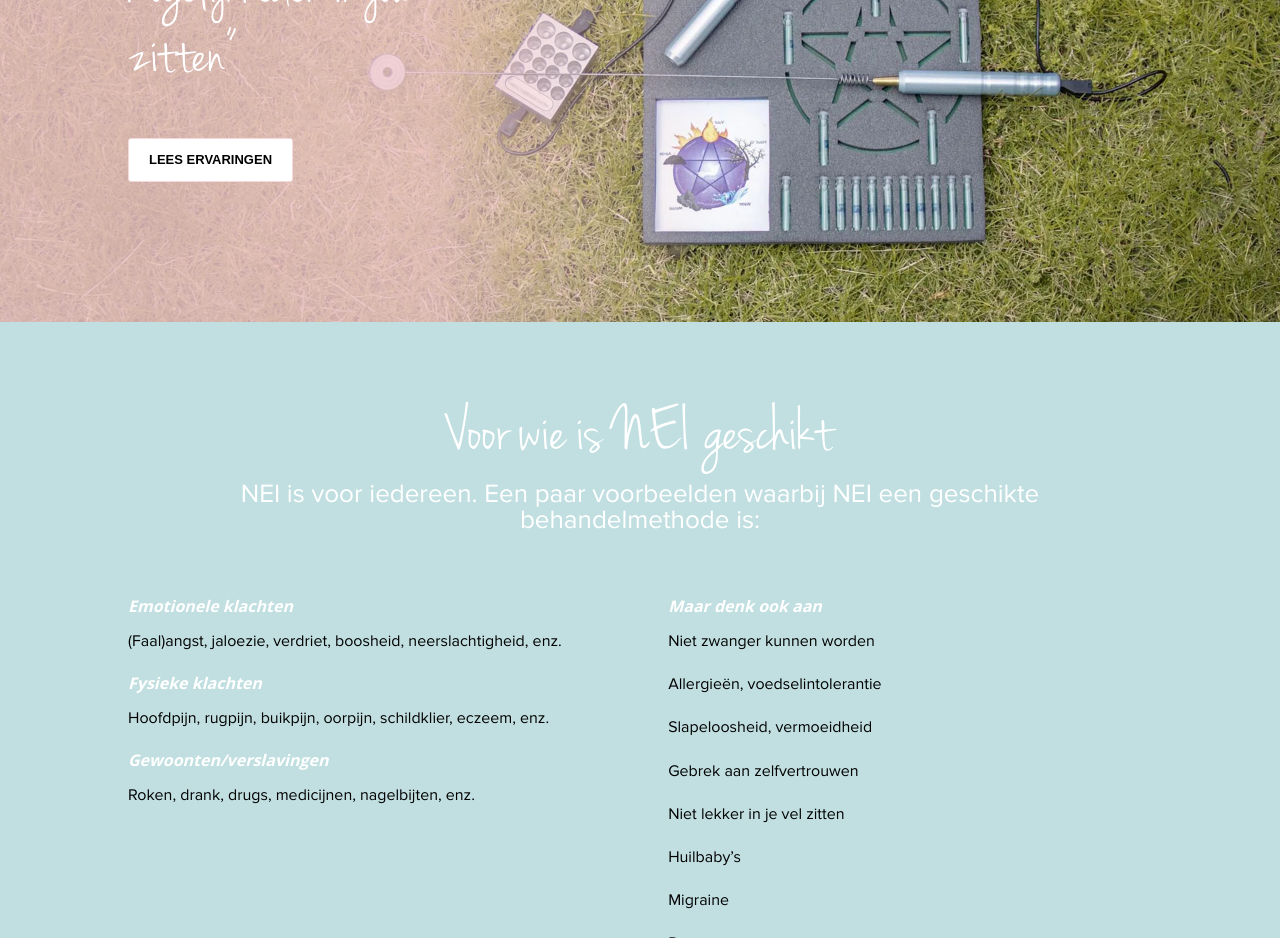
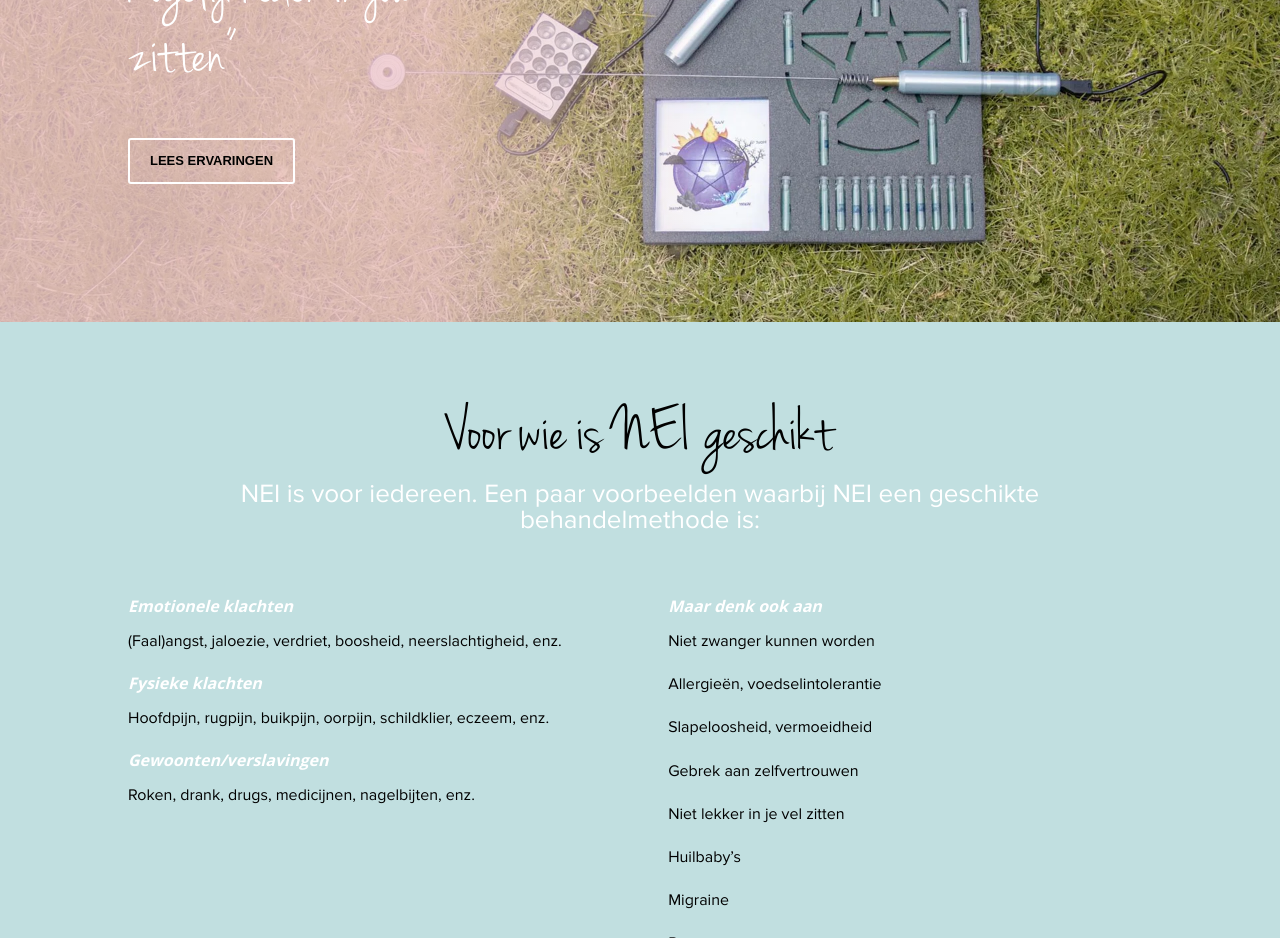
Before and after one commit to DanielleFiene/praktijkannemieke, a website: page index.html in a window 1280 px wide. Shown: the part 2200-3138 px from the top of the page. Drawn offline with Linux system fonts and the light colour scheme; a web font is replaced by a local one.

Commit message:
different button

```diff
--- a/assets/css/a11y.css
+++ b/assets/css/a11y.css
@@ -1215,6 +1215,11 @@ body.page--magnesiumpakking .hero-cover .header-content-container {
 #Wie :is(h1, h2),
 #Wie :is(h1, h2) span {
 	color: #ffffff !important;
+}
+
+#Wie .text-voor-wie-is-nei-geschikt .text-inner > h2:first-child,
+#Wie .text-voor-wie-is-nei-geschikt .text-inner > h2:first-child span {
+	color: #000000 !important;
 }
 
 #Wie .text-faal-angst-jaloezie-verdriet-b h3,
@@ -1827,6 +1832,17 @@ html {
 	background-color: #ffffff;
 	border-color: rgba(255, 255, 255, 0) !important;
 }
+
+body.home #site .hero-tools-quote .btn-module_wrapper .btn.btn-contact,
+body.home #site .hero-tools-quote .btn-module_wrapper .btn.btn-contact:hover,
+body.home #site .hero-tools-quote .btn-module_wrapper .btn.btn-contact:focus-visible {
+	color: #000000 !important;
+	background-color: transparent !important;
+	background-image: none !important;
+	border-width: 2px !important;
+	border-style: solid !important;
+	border-color: #ffffff !important;
+}
 	.sec-privacy-body .error-page-cta {
 	margin-top: 1.25rem;
 	text-align: center;
```
